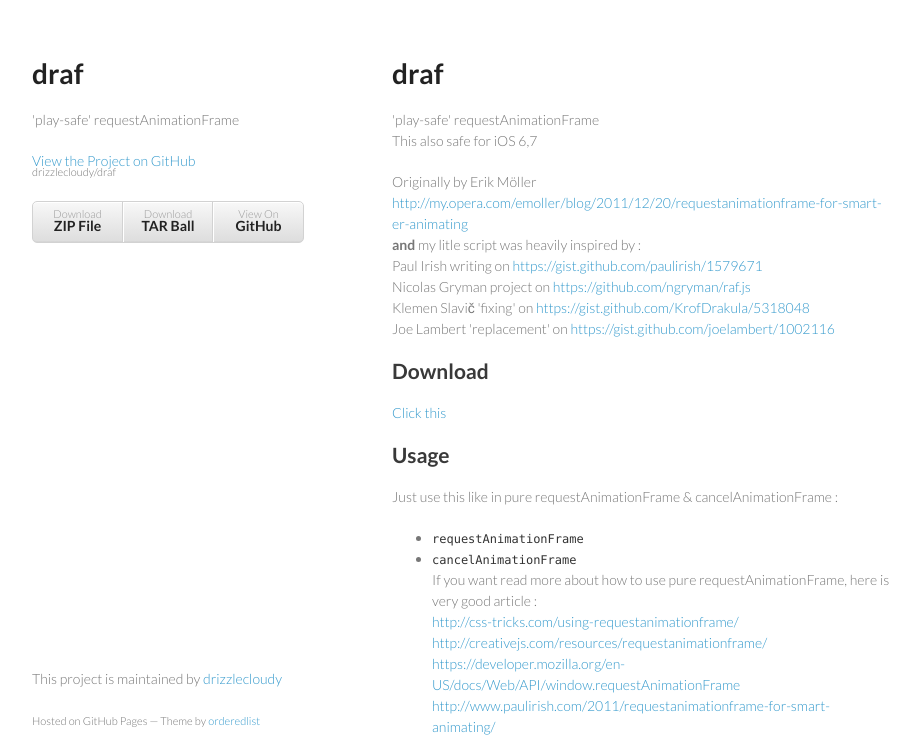
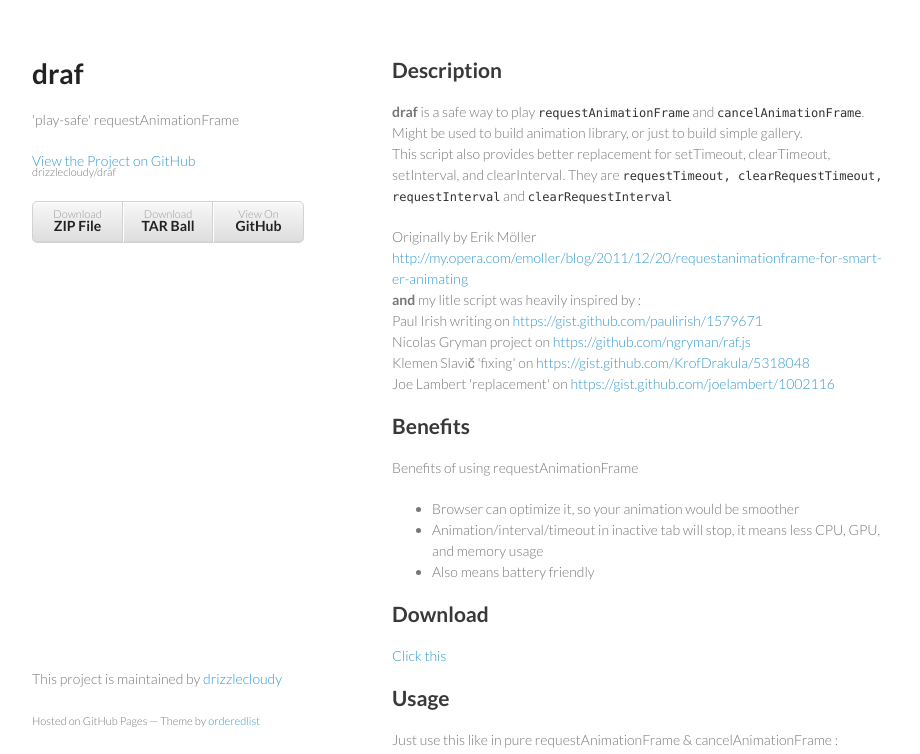
Before and after one commit to drizzlecloudy/araf, a plain HTML site: page index.html in a window 1280 px wide. Shown: the top 754 px of the page, without its empty margins (178-1098 px from the left). Drawn offline with Linux system fonts and the light colour scheme.

Commit message:
Create gh-pages branch via GitHub

```diff
--- a/index.html
+++ b/index.html
@@ -28,11 +28,11 @@
         </ul>
       </header>
       <section>
-        <h1>
-<a name="draf" class="anchor" href="#draf"><span class="octicon octicon-link"></span></a>draf</h1>
+        <h2>
+<a name="description" class="anchor" href="#description"><span class="octicon octicon-link"></span></a>Description</h2>
 
-<p>'play-safe' requestAnimationFrame
-<br>This also safe for iOS 6,7</p>
+<p><b>draf</b> is a safe way to play <code>requestAnimationFrame</code> and <code>cancelAnimationFrame</code>. Might be used to build animation library, or just to build simple gallery.
+<br>This script also provides better replacement for setTimeout, clearTimeout, setInterval, and clearInterval. They are <code>requestTimeout, clearRequestTimeout, requestInterval</code> and <code>clearRequestInterval</code></p>
 
 <p>Originally by Erik Möller <a href="http://my.opera.com/emoller/blog/2011/12/20/requestanimationframe-for-smart-er-animating">http://my.opera.com/emoller/blog/2011/12/20/requestanimationframe-for-smart-er-animating</a><br><b>and</b> my litle script was heavily inspired by :
 <br>Paul Irish writing on <a href="https://gist.github.com/paulirish/1579671">https://gist.github.com/paulirish/1579671</a>
@@ -41,9 +41,18 @@
 <br>Joe Lambert 'replacement' on <a href="https://gist.github.com/joelambert/1002116">https://gist.github.com/joelambert/1002116</a></p>
 
 <h2>
+<a name="benefits" class="anchor" href="#benefits"><span class="octicon octicon-link"></span></a>Benefits</h2>
+
+<p>Benefits of using requestAnimationFrame</p>
+
+<ul>
+<li>Browser can optimize it, so your animation would be smoother</li>
+<li>Animation/interval/timeout in inactive tab will stop, it means less CPU, GPU, and memory usage</li>
+<li>Also means battery friendly</li>
+</ul><h2>
 <a name="download" class="anchor" href="#download"><span class="octicon octicon-link"></span></a>Download</h2>
 
-<p><a href="https://raw.github.com/drizzlecloudy/araf/master/araf.js">Click this</a></p>
+<p><a href="https://raw.github.com/drizzlecloudy/araf/master/draf.js" target="_blank">Click this</a></p>
 
 <h2>
 <a name="usage" class="anchor" href="#usage"><span class="octicon octicon-link"></span></a>Usage</h2>
@@ -54,13 +63,15 @@
 <li><code>requestAnimationFrame</code></li>
 <li>
 <code>cancelAnimationFrame</code>
-<br>If you want read more about how to use pure requestAnimationFrame, here is very good article :
+<br>If you want read more about how to use pure requestAnimationFrame, here is excellent articles :
 <br><a href="http://css-tricks.com/using-requestanimationframe/">http://css-tricks.com/using-requestanimationframe/</a>
 <br><a href="http://creativejs.com/resources/requestanimationframe/">http://creativejs.com/resources/requestanimationframe/</a>
 <br><a href="https://developer.mozilla.org/en-US/docs/Web/API/window.requestAnimationFrame">https://developer.mozilla.org/en-US/docs/Web/API/window.requestAnimationFrame</a>
 <br><a href="http://www.paulirish.com/2011/requestanimationframe-for-smart-animating/">http://www.paulirish.com/2011/requestanimationframe-for-smart-animating/</a>
+<br><a href="http://www.nczonline.net/blog/2011/05/03/better-javascript-animations-with-requestanimationframe/">http://www.nczonline.net/blog/2011/05/03/better-javascript-animations-with-requestanimationframe/</a>
 </li>
-</ul><p><br>Also providing the drop-in replacement for <code>setTimeout, clearTimeout, setInterval, clearInterval</code>. This will use the <code>requestAnimationFrame</code> when possible for better performance. Just use this replacement like their pure way :</p>
+</ul><p><br>
+Also providing the drop-in replacement for <code>setTimeout, clearTimeout, setInterval, clearInterval</code>. This will use the <code>requestAnimationFrame</code> when possible for better performance. Just use this replacement like their pure way :</p>
 
 <ul>
 <li><code>requestTimeout</code></li>
@@ -75,7 +86,7 @@
 <h2>
 <a name="note" class="anchor" href="#note"><span class="octicon octicon-link"></span></a>Note</h2>
 
-<p>Feel free to contact me on twitter if you find issue/ bug in this script<br><sup><a href="https://github.com/drizzlecloudy" class="user-mention">@drizzlecloudy</a> <b>or</b> drizzlecloudy {at} gmail.com</sup></p>
+<p>Feel free to contact me on twitter if you find issue/ bug in this script<br><sup><a href="https://twitter.com/drizzlecloudy">@drizzlecloudy </a><b>or</b> drizzlecloudy {at} gmail.com</sup></p>
       </section>
       <footer>
         <p>This project is maintained by <a href="https://github.com/drizzlecloudy">drizzlecloudy</a></p>
```
Also changed, not shown: params.json (+1 -1 lines).
